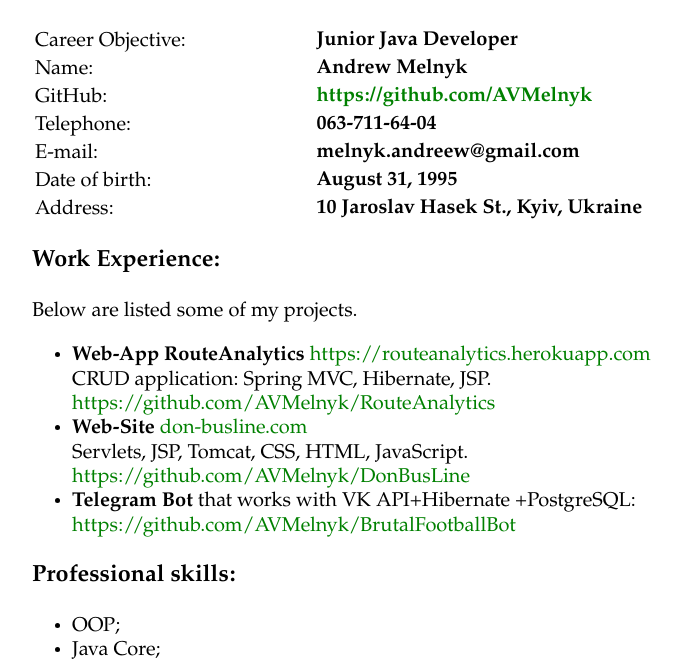
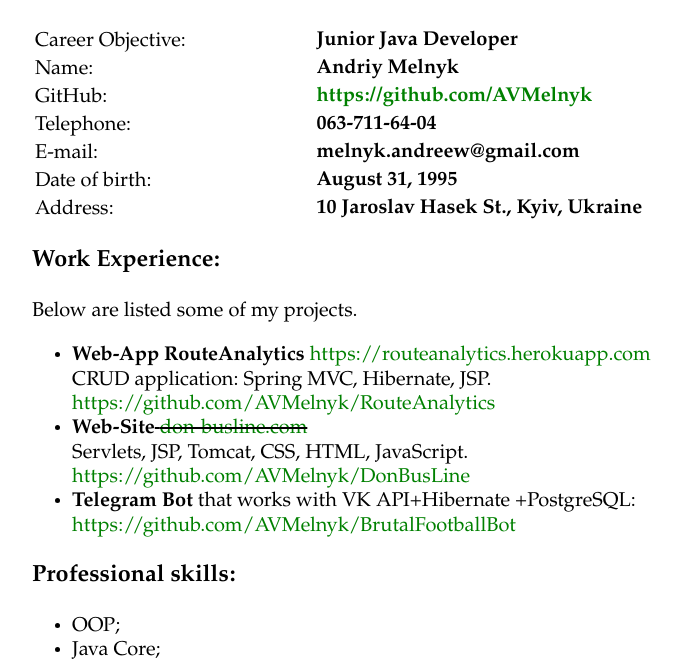
Before and after one commit to AVMelnyk/AVMelnyk.github.io, a plain HTML site: page index.html in a window 1280 px wide. Shown: the part 121-783 px from the top of the page, without its empty margins (292-974 px from the left). Drawn offline with Linux system fonts and the light colour scheme.

Commit message:
change link

```diff
--- a/index.html
+++ b/index.html
@@ -17,7 +17,7 @@
 			</tr>
 			<tr>
 				<td>Name:</td>
-				<td>Andrew Melnyk</td>
+				<td>Andriy Melnyk</td>
 			</tr>
 			<tr>
 				<td>GitHub:</td>
@@ -51,7 +51,7 @@
 							<a href="https://github.com/AVMelnyk/RouteAnalytics">https://github.com/AVMelnyk/RouteAnalytics</a>
 						</li>
 						<li>
-							<b>Web-Site</b> <a href="https://don-busline.com">don-busline.com</a><br>
+							<b>Web-Site</b><s> <a href="https://don-busline.com"<strike>don-busline.com</a></s><br>
 							Servlets, JSP, Tomcat, CSS, HTML, JavaScript.<br>
 							<a href="https://github.com/AVMelnyk/DonBusLine">https://github.com/AVMelnyk/DonBusLine</a>
 						</li>
```
